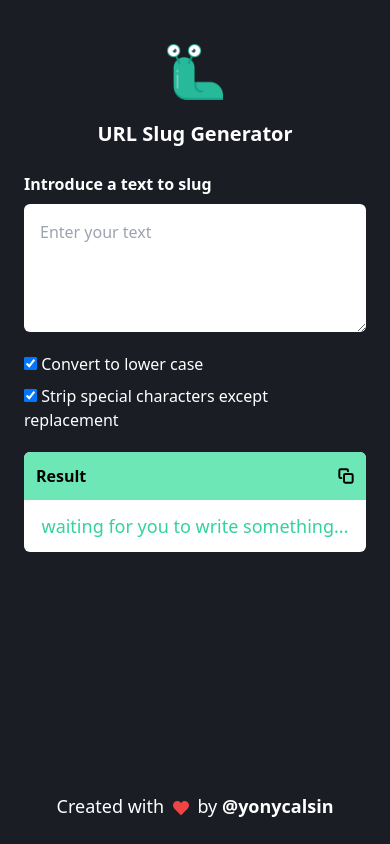
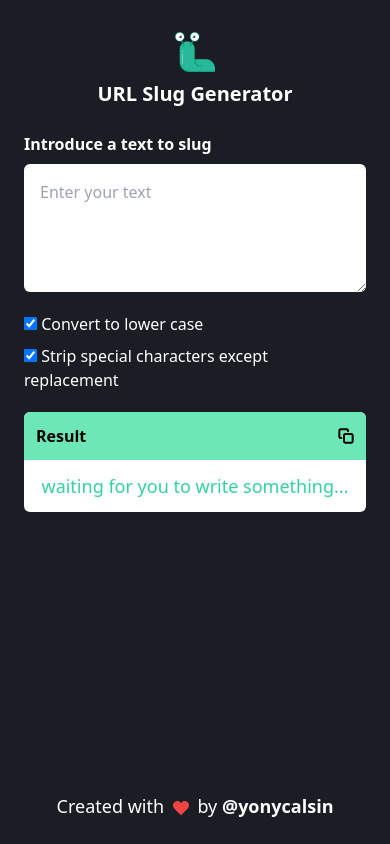
Before and after one commit to yonycalsin/slugger, a Svelte app: page / in a window 390 px wide. Built offline with nearby package versions, Linux system fonts and the light colour scheme.

Commit message:
feat: 🎸 add responsive logo

```diff
--- a/src/App.svelte
+++ b/src/App.svelte
@@ -30,8 +30,8 @@
 </script>
 
 <div class="flex flex-col items-center p-6 max-w-xl mx-auto min-h-full">
-  <div class="flex justify-center my-5">
-    <img class="w-14 h-14" src="/isotipo.png" />
+  <div class="flex justify-center my-2 lg:my-5">
+    <img class="w-10 h-10 lg:w-14 lg:h-14" src="/isotipo.png" />
   </div>
 
   <h1 class="text-xl lg:text-4xl mb-6 text-center font-bold text-white">
```
